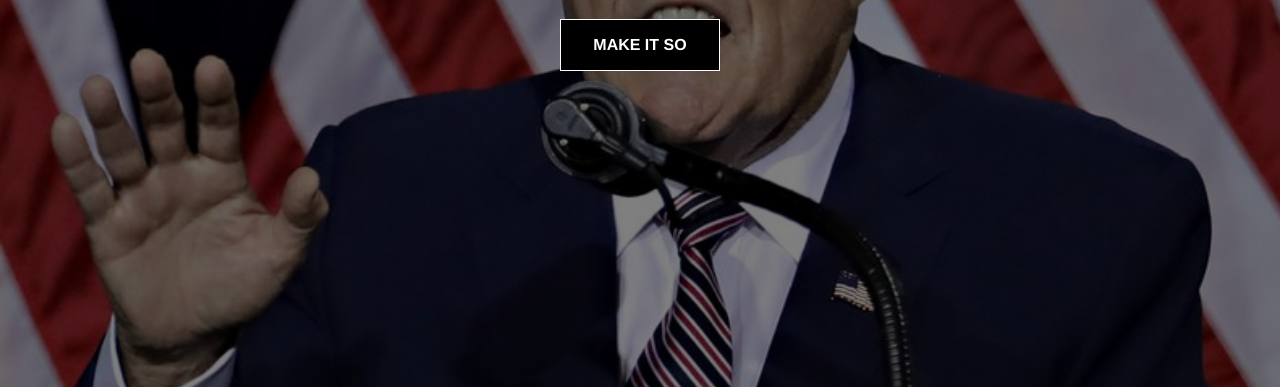
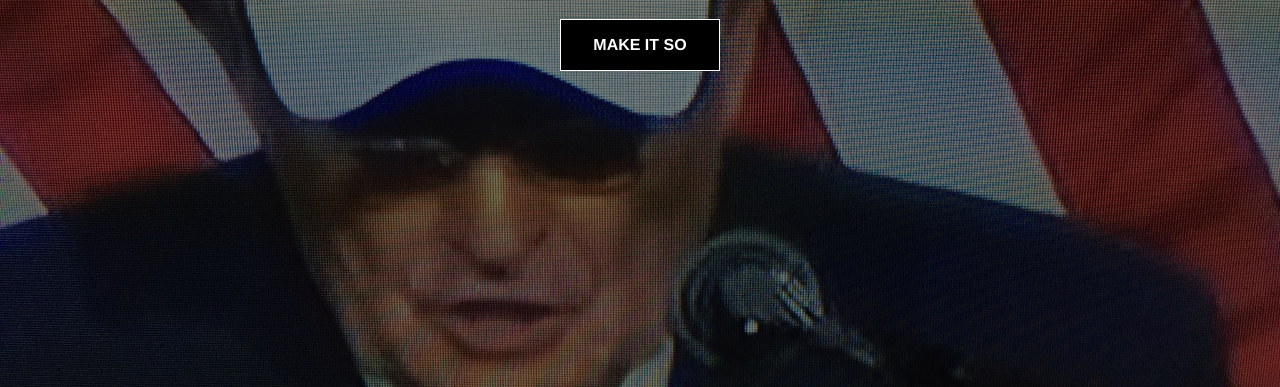
Before and after one commit to jmelvnsn/a-mexico-to-you-rudy, a plain HTML site: page index.html in a window 1280 px wide. Shown: the part 413-800 px from the top of the page. Drawn offline with Linux system fonts and the light colour scheme.

Commit message:
Update 2016-09-01T19:05:30.640Z

```diff
--- a/styles/main.css
+++ b/styles/main.css
@@ -1 +1 @@
-body{-webkit-font-smoothing:antialiased;-moz-osx-font-smoothing:grayscale;background:#fafafa;font-family:Helvetica Neue,Helvetica,Arial,sans-serif;color:#333;background:url(../images/rg2.jpg) no-repeat 50% fixed;background-size:cover;padding:0;margin:0}#greatness{display:inline-block}.great-vertical-center{background:rgba(1,1,1,.5);-webkit-box-pack:center;-ms-flex-pack:center;justify-content:center;width:100%;height:100vh}.great-container,.great-vertical-center{display:-webkit-box;display:-ms-flexbox;display:flex;-webkit-box-align:center;-ms-flex-align:center;align-items:center}.great-container{-webkit-box-orient:vertical;-webkit-box-direction:normal;-ms-flex-direction:column;flex-direction:column;font-weight:700;text-align:center;text-transform:uppercase}.great-button{background:#000;border:1px solid #fff;color:#fff;cursor:pointer;font-size:1em;margin:2em 0;outline:none;padding:1em .25em;width:150px}.great-button:hover{background:#fff;border:1px solid #000;color:#000}.great-text{color:#fff;font-size:3em;line-height:1.2;width:100%}.great-text,.great-text span{display:block}.browserupgrade{margin:.2em 0;background:#ccc;color:#000;padding:.2em 0}
+body{-webkit-font-smoothing:antialiased;-moz-osx-font-smoothing:grayscale;background:#fafafa;font-family:Helvetica Neue,Helvetica,Arial,sans-serif;color:#333;background:url(../images/rg3.jpg) no-repeat 50% fixed;background-size:cover;padding:0;margin:0}#greatness{display:inline-block}.great-vertical-center{background:rgba(1,1,1,.5);-webkit-box-pack:center;-ms-flex-pack:center;justify-content:center;width:100%;height:100vh}.great-container,.great-vertical-center{display:-webkit-box;display:-ms-flexbox;display:flex;-webkit-box-align:center;-ms-flex-align:center;align-items:center}.great-container{-webkit-box-orient:vertical;-webkit-box-direction:normal;-ms-flex-direction:column;flex-direction:column;font-weight:700;text-align:center;text-transform:uppercase}.great-button{background:#000;border:1px solid #fff;color:#fff;cursor:pointer;font-size:1em;margin:2em 0;outline:none;padding:1em .25em;width:150px}.great-button:hover{background:#fff;border:1px solid #000;color:#000}.great-text{color:#fff;font-size:3em;line-height:1.2;width:100%}.great-text,.great-text span{display:block}.browserupgrade{margin:.2em 0;background:#ccc;color:#000;padding:.2em 0}
```
Also changed, not shown: images/rg3.jpg (added).
